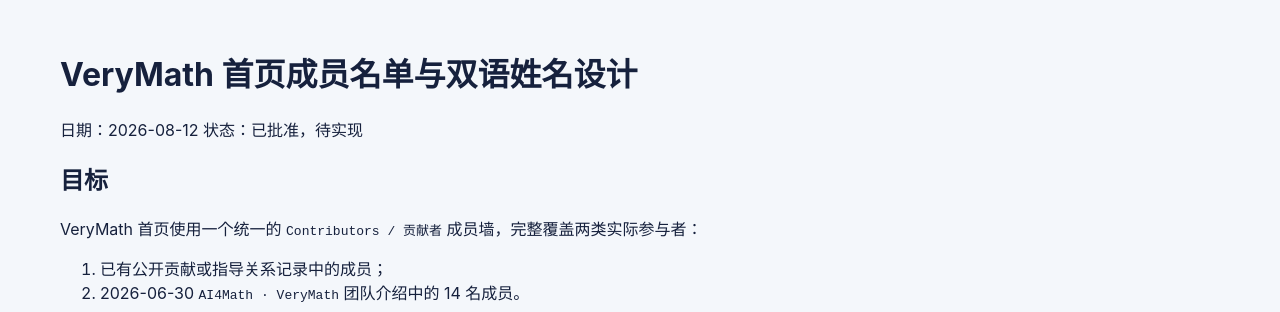
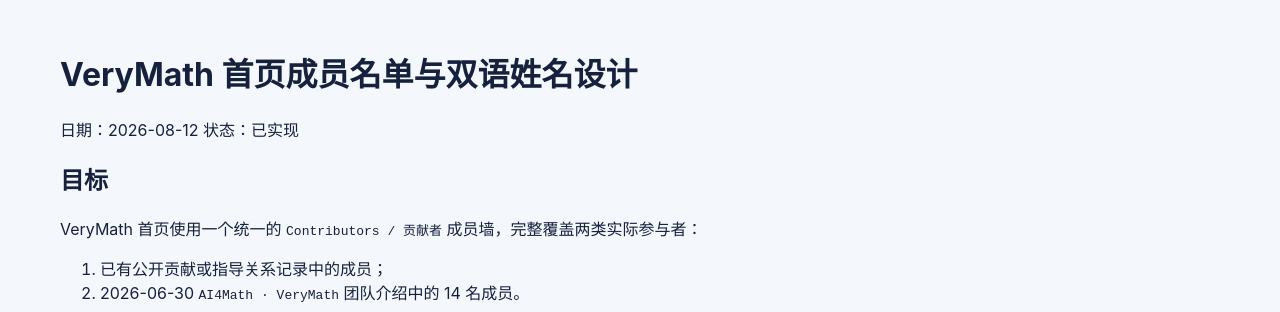
Before and after one commit to VeryMath/verymath.github.io, a Jekyll site: the page built from docs/superpowers/specs/2026-08-12-contributor-bilingual-names-design.md, in a window 1280 px wide and 900 px high. Shown: the top 312 px of the window. Built offline with Jekyll 4.4.1, drawn with Linux system fonts in a browser that asks for light colours; our own code applies the rules of GitHub Pages for plain Markdown files.

Commit message:
docs: mark contributor roster implemented

```diff
--- a/docs/superpowers/specs/2026-08-12-contributor-bilingual-names-design.md
+++ b/docs/superpowers/specs/2026-08-12-contributor-bilingual-names-design.md
@@ -1,7 +1,7 @@
 # VeryMath 首页成员名单与双语姓名设计
 
 日期：2026-08-12
-状态：已批准，待实现
+状态：已实现
 
 ## 目标
 
```
